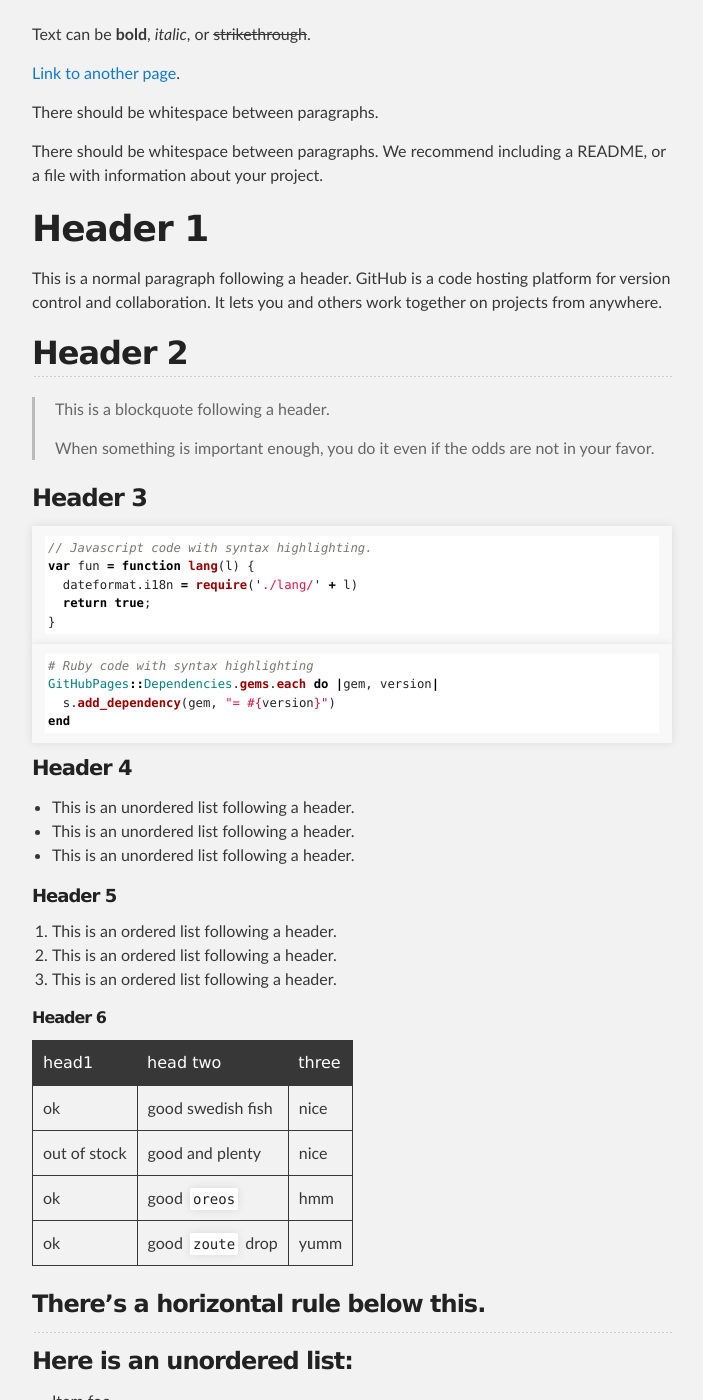
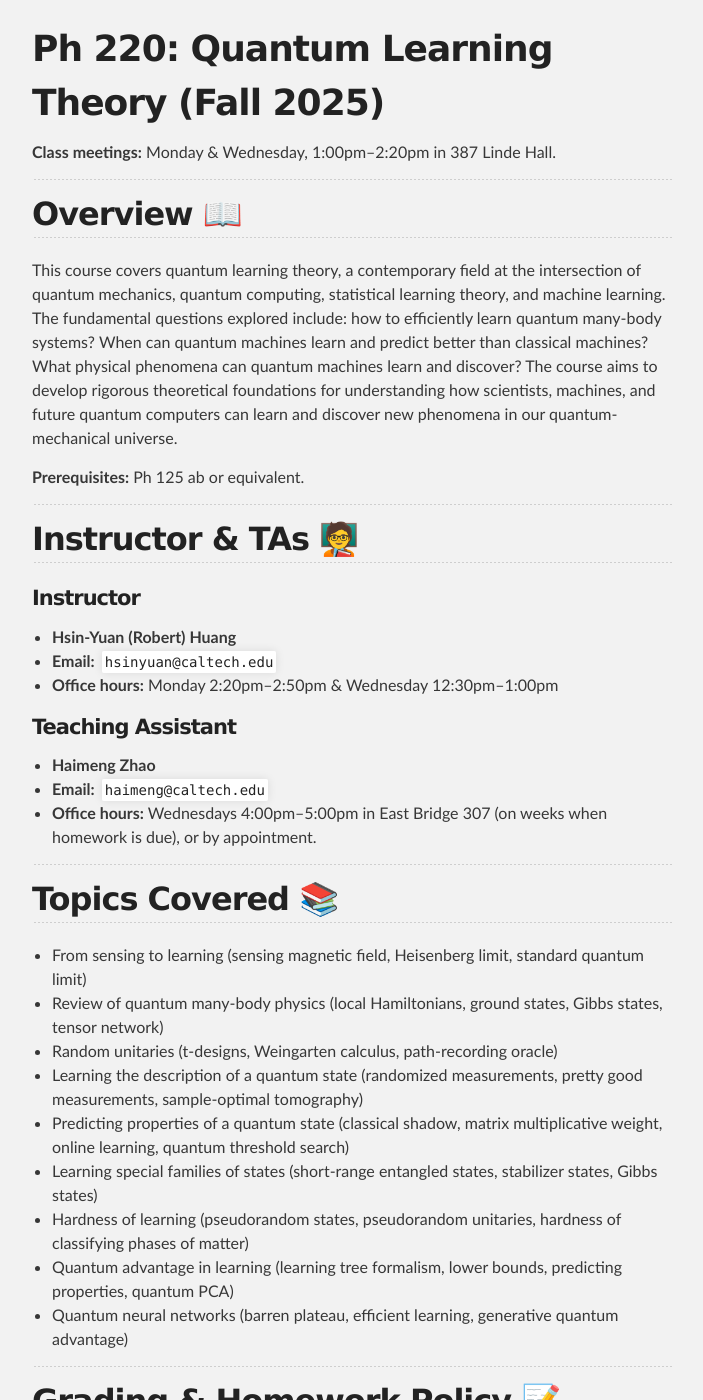
Before and after one commit to Caltech-Quantum-Learning-Theory/Caltech-Quantum-Learning-Theory.github.io, a Jekyll site: the page built from index.md, in a window 1280 px wide and 1400 px high, scrolled down 301 px. Shown: the whole window, without its empty margins (288-991 px from the left). Built offline with Jekyll 4.4.1, drawn with Linux system fonts in a browser that asks for light colours; our own code applies the rules of GitHub Pages for plain Markdown files; some of the changed text lies outside the part shown.

Commit message:
Update course page

````diff
--- a/index.md
+++ b/index.md
@@ -2,122 +2,71 @@
 layout: default
 ---
 
-Text can be **bold**, _italic_, or ~~strikethrough~~.
+# Ph 220: Quantum Learning Theory (Fall 2025)
 
-[Link to another page](./another-page.html).
+**Class meetings:** Monday & Wednesday, 1:00pm–2:20pm in 387 Linde Hall.
 
-There should be whitespace between paragraphs.
+---
 
-There should be whitespace between paragraphs. We recommend including a README, or a file with information about your project.
+## Overview 📖
 
-# Header 1
+This course covers quantum learning theory, a contemporary field at the intersection of quantum mechanics, quantum computing, statistical learning theory, and machine learning. The fundamental questions explored include: how to efficiently learn quantum many-body systems? When can quantum machines learn and predict better than classical machines? What physical phenomena can quantum machines learn and discover? The course aims to develop rigorous theoretical foundations for understanding how scientists, machines, and future quantum computers can learn and discover new phenomena in our quantum-mechanical universe.
 
-This is a normal paragraph following a header. GitHub is a code hosting platform for version control and collaboration. It lets you and others work together on projects from anywhere.
+**Prerequisites:** Ph 125 ab or equivalent.
 
-## Header 2
+---
 
-> This is a blockquote following a header.
->
-> When something is important enough, you do it even if the odds are not in your favor.
+## Instructor & TAs 🧑‍🏫
 
-### Header 3
+#### Instructor
+* **Hsin-Yuan (Robert) Huang**
+* **Email:** `hsinyuan@caltech.edu`
+* **Office hours:** Monday 2:20pm–2:50pm & Wednesday 12:30pm–1:00pm
 
-```js
-// Javascript code with syntax highlighting.
-var fun = function lang(l) {
-  dateformat.i18n = require('./lang/' + l)
-  return true;
-}
-```
+#### Teaching Assistant
+* **Haimeng Zhao**
+* **Email:** `haimeng@caltech.edu`
+* **Office hours:** Wednesdays 4:00pm–5:00pm in East Bridge 307 (on weeks when homework is due), or by appointment.
 
-```ruby
-# Ruby code with syntax highlighting
-GitHubPages::Dependencies.gems.each do |gem, version|
-  s.add_dependency(gem, "= #{version}")
-end
-```
+---
 
-#### Header 4
+## Topics Covered 📚
 
-*   This is an unordered list following a header.
-*   This is an unordered list following a header.
-*   This is an unordered list following a header.
+* From sensing to learning (sensing magnetic field, Heisenberg limit, standard quantum limit)
+* Review of quantum many-body physics (local Hamiltonians, ground states, Gibbs states, tensor network)
+* Random unitaries (t-designs, Weingarten calculus, path-recording oracle)
+* Learning the description of a quantum state (randomized measurements, pretty good measurements, sample-optimal tomography)
+* Predicting properties of a quantum state (classical shadow, matrix multiplicative weight, online learning, quantum threshold search)
+* Learning special families of states (short-range entangled states, stabilizer states, Gibbs states)
+* Hardness of learning (pseudorandom states, pseudorandom unitaries, hardness of classifying phases of matter)
+* Quantum advantage in learning (learning tree formalism, lower bounds, predicting properties, quantum PCA)
+* Quantum neural networks (barren plateau, efficient learning, generative quantum advantage)
 
-##### Header 5
+---
 
-1.  This is an ordered list following a header.
-2.  This is an ordered list following a header.
-3.  This is an ordered list following a header.
+## Grading & Homework Policy 📝
 
-###### Header 6
+This course can be taken **pass/fail** or for a **letter grade**. A passing grade requires a final score of at least 60%.
 
-| head1        | head two          | three |
-|:-------------|:------------------|:------|
-| ok           | good swedish fish | nice  |
-| out of stock | good and plenty   | nice  |
-| ok           | good `oreos`      | hmm   |
-| ok           | good `zoute` drop | yumm  |
+There will be **five problem sets** posted every two weeks. The grade will be based on the correctness, completeness, and clarity of your proofs.
 
-### There's a horizontal rule below this.
+#### Homework Due Dates (Tentative):
+1.  **HW 1:** Friday, October 17th
+2.  **HW 2:** Friday, October 31st
+3.  **HW 3:** Friday, November 14th
+4.  **HW 4:** Friday, November 28th
+5.  **HW 5:** Friday, December 12th
 
-* * *
+#### Submission & Extension Policy:
+* Please submit your homework in **PDF format**. You can use LaTeX or scan handwritten solutions.
+* You have **two automatic 4-day extensions** for the term. Please indicate on the first page of your solution if you are using an extension.
+* Additional extensions may be granted for legitimate reasons; please ask the TA in advance.
+* There is a **25% penalty** for missing a deadline without an extension. Late homework is generally accepted up to one week after the original due date.
 
-### Here is an unordered list:
+---
 
-*   Item foo
-*   Item bar
-*   Item baz
-*   Item zip
+## Collaboration & Academic Integrity ✅
 
-### And an ordered list:
-
-1.  Item one
-1.  Item two
-1.  Item three
-1.  Item four
-
-### And a nested list:
-
-- level 1 item
-  - level 2 item
-  - level 2 item
-    - level 3 item
-    - level 3 item
-- level 1 item
-  - level 2 item
-  - level 2 item
-  - level 2 item
-- level 1 item
-  - level 2 item
-  - level 2 item
-- level 1 item
-
-### Small image
-
-![Octocat](https://github.githubassets.com/images/icons/emoji/octocat.png)
-
-### Large image
-
-![Branching](https://guides.github.com/activities/hello-world/branching.png)
-
-
-### Definition lists can be used with HTML syntax.
-
-<dl>
-<dt>Name</dt>
-<dd>Godzilla</dd>
-<dt>Born</dt>
-<dd>1952</dd>
-<dt>Birthplace</dt>
-<dd>Japan</dd>
-<dt>Color</dt>
-<dd>Green</dd>
-</dl>
-
-```
-Long, single-line code blocks should not wrap. They should horizontally scroll if they are too long. This line should be long enough to demonstrate this.
-```
-
-```
-The final element.
-```
+* Discussing course materials and homework problems with others is encouraged. However, **you must write up your solutions on your own**.
+* Do not share complete solutions. Please acknowledge your collaborators and give proper credit to others whose ideas you are using.
+* Large Language Models (LLMs) can be used to learn material or fill in background knowledge. **Do not copy homework solutions generated by LLMs.** The proofs produced by LLMs are often incorrect, incomplete, or tautological.
````
